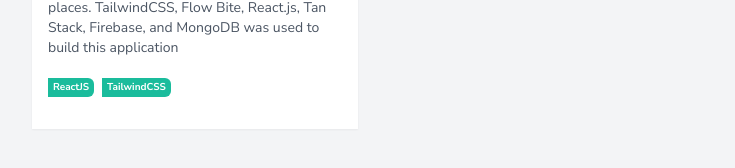
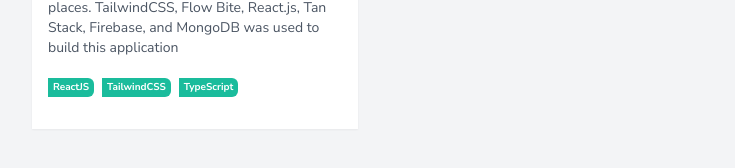
Before and after one commit to Anirbandasjoy/TechCanvas, a React (Vite) app: page / in a window 1280 px wide. Shown: the part 2072-2240 px from the top of the page, without its empty margins (272-1007 px from the left). Built offline with nearby package versions, Linux system fonts and the light colour scheme.

Commit message:
added technology techCanvas project

```diff
--- a/src/shared/Projects/ProjectData.ts
+++ b/src/shared/Projects/ProjectData.ts
@@ -84,6 +84,10 @@
         id: 2,
         technology: "TailwindCSS",
       },
+      {
+        id: 3,
+        technology: "TypeScript",
+      },
     ],
   },
 ];
```
